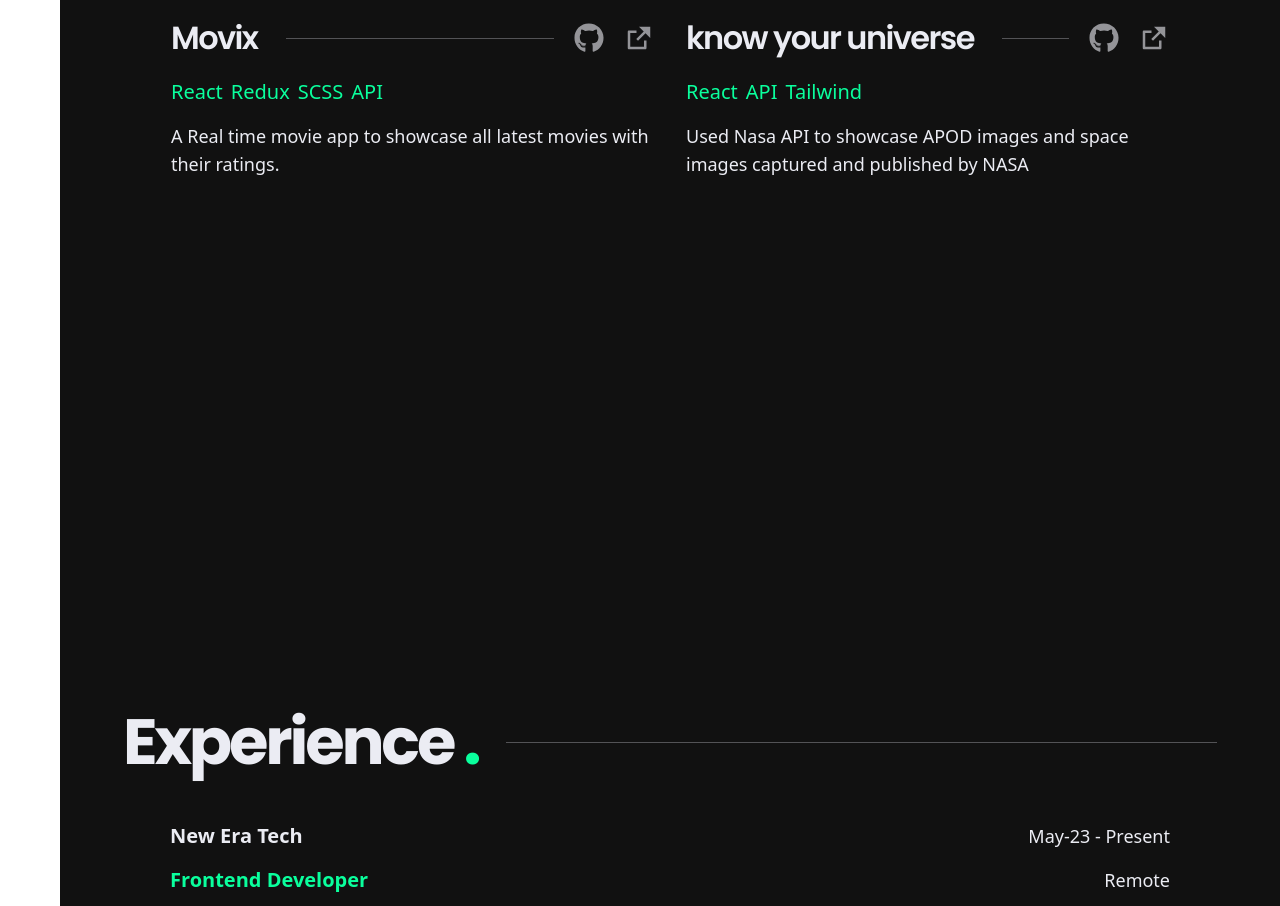
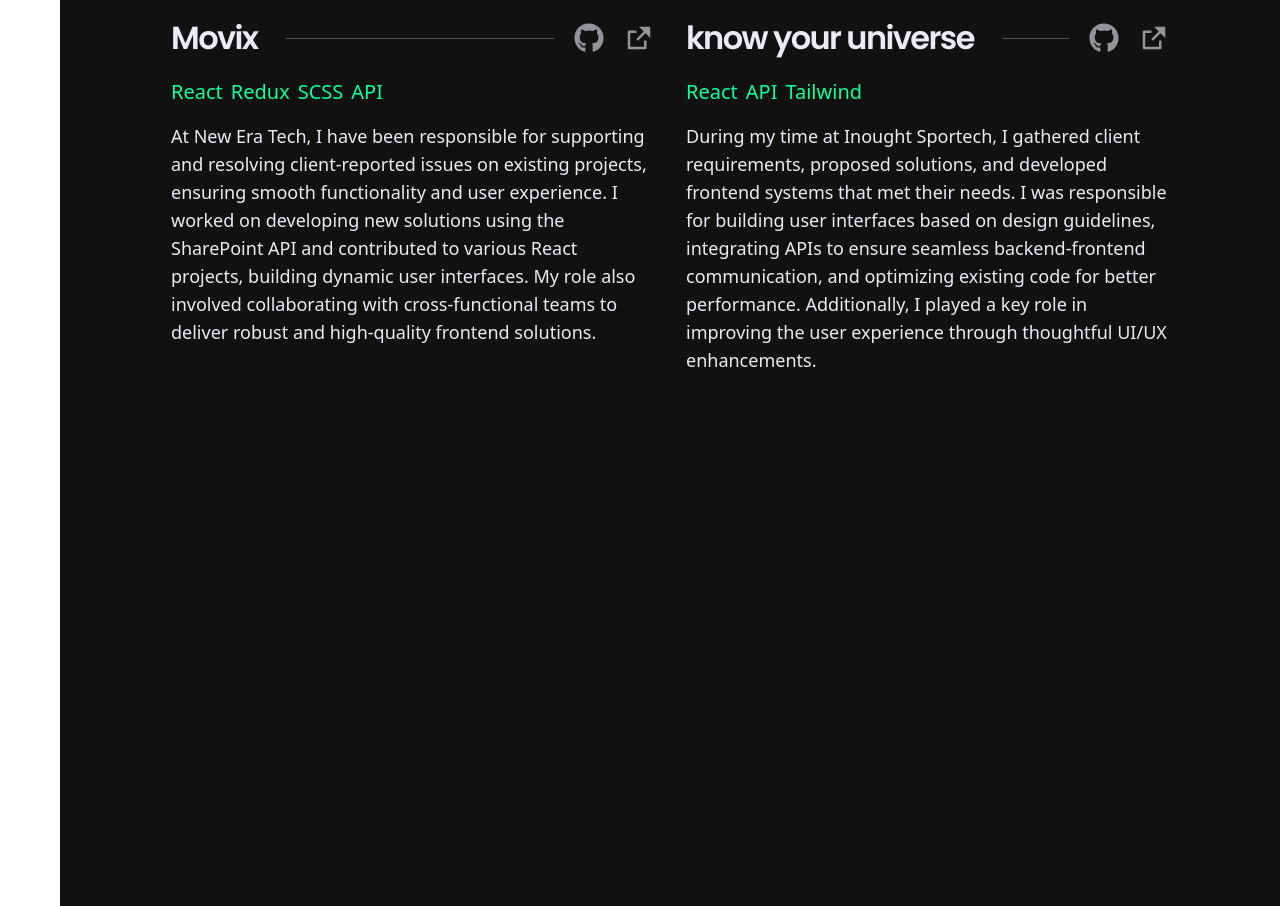
Before and after one commit to kundan-suthar/kundan-portfolio, a React (Vite) app: page / in a window 1280 px wide. Shown: the part 2466-3372 px from the top of the page. Built offline with nearby package versions, Linux system fonts and the light colour scheme.

Commit message:
Update projects.js
updated project related data

```diff
--- a/src/data/projects.js
+++ b/src/data/projects.js
@@ -5,7 +5,7 @@
     {
         id: 1,
         title: 'Movix',
-        description: ' A Real time movie app to showcase all latest movies with their ratings.',
+        description: ' At New Era Tech, I have been responsible for supporting and resolving client-reported issues on existing projects, ensuring smooth functionality and user experience. I worked on developing new solutions using the SharePoint API and contributed to various React projects, building dynamic user interfaces. My role also involved collaborating with cross-functional teams to deliver robust and high-quality frontend solutions.',
         imageUrl: Project1,
         gitUrl: "https://github.com/kk240/MovieDB",
         liveUrl: "https://cinematechs.vercel.app/",
@@ -15,7 +15,7 @@
     {
         id: 1,
         title: 'know your universe',
-        description: 'Used Nasa API to showcase APOD images and space images captured and published by NASA',
+        description: 'During my time at Inought Sportech, I gathered client requirements, proposed solutions, and developed frontend systems that met their needs. I was responsible for building user interfaces based on design guidelines, integrating APIs to ensure seamless backend-frontend communication, and optimizing existing code for better performance. Additionally, I played a key role in improving the user experience through thoughtful UI/UX enhancements.',
         imageUrl: Project2,
         gitUrl: "https://github.com/kk240/NasaExplorer",
         liveUrl: "https://knowyouruniverse.vercel.app/",
```
